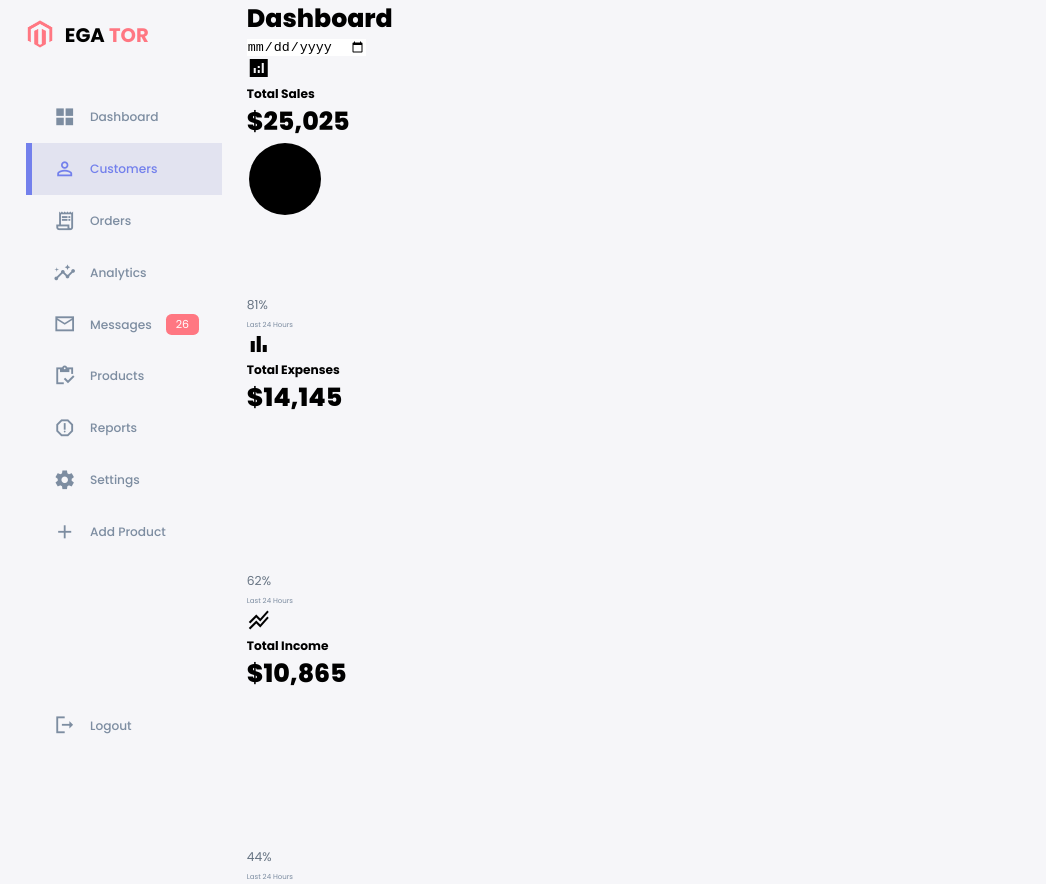
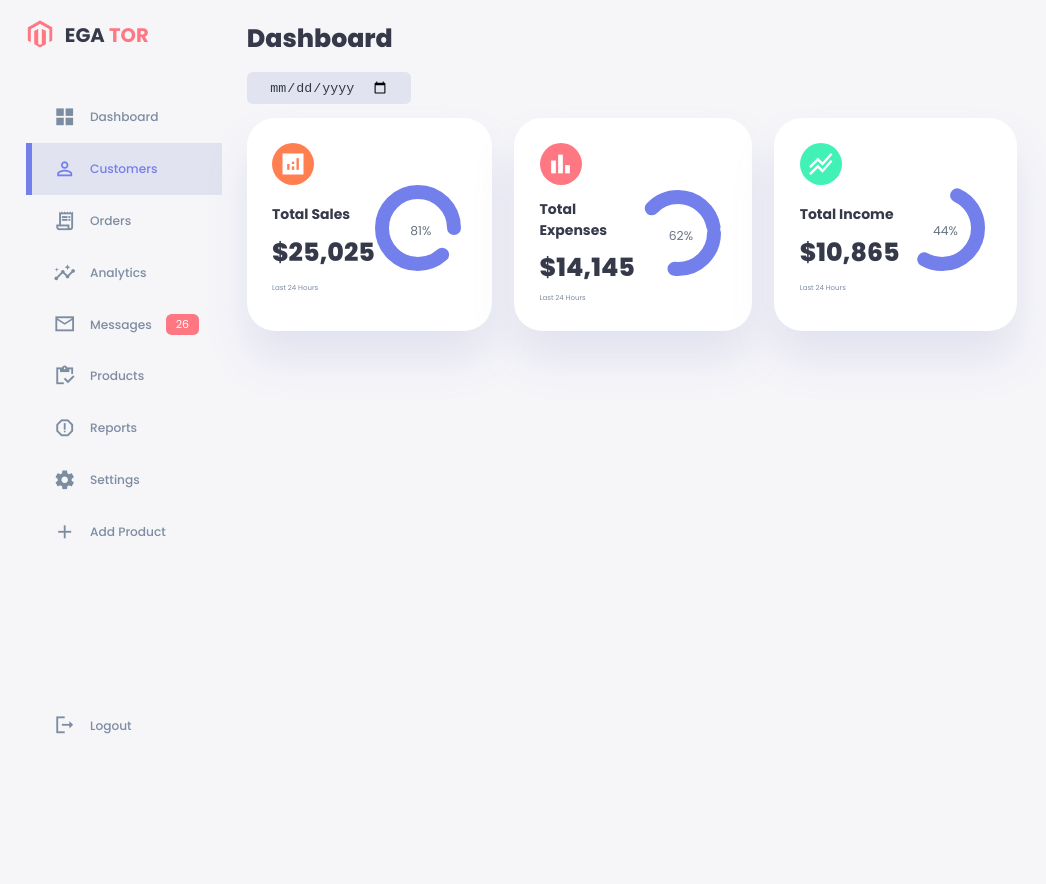
Before and after one commit to mhasan09/material_dashboard, a plain HTML site: page index.html in a window 1280 px wide. Shown: the whole page, without its empty margins (0-1046 px from the left). After the commit the page ends 800 px from the top, so only its background shows below. Drawn offline with Linux system fonts and the light colour scheme.

Commit message:
analytics section markup and css added

```diff
--- a/index.html
+++ b/index.html
@@ -103,7 +103,7 @@
                         </div>
                         <div class="progress">
                             <svg>
-                                <circle cx="'38" cy="38" r=""36></circle>
+                                <circle cx="38" cy="38" r="36"></circle>
                             </svg>
                             <div class="number">
                                 <p>62%</p>
@@ -122,7 +122,7 @@
                         </div>
                         <div class="progress">
                             <svg>
-                                <circle cx="'38" cy="38" r=""36></circle>
+                                <circle cx="38" cy="38" r="36"></circle>
                             </svg>
                             <div class="number">
                                 <p>44%</p>
--- a/style.css
+++ b/style.css
@@ -47,6 +47,7 @@ body {
     background: var(--color-background);
     user-select: none;
     overflow-x: hidden;
+    color: var(--color-dark)
 }
 
 
@@ -234,3 +235,114 @@ aside .sidebar .message-count{
     font-size: 11px;
     border-radius: var(--border-radius-1);
 }
+
+/* ======================= MAIN =========================== */
+
+main{
+    margin-top: 1.4rem;
+
+}
+
+main .date{
+    display: inline-block;
+    background: var(--color-light);
+    border-radius: var(--border-radius-1);
+    margin-top: 1rem;
+    padding: 0.5rem 1.6rem;
+}
+
+main .date input[type="date"]{
+    background: transparent;
+    color: var(--color-dark);
+}
+
+main .insights{
+    display: grid;
+    grid-template-columns: repeat(3,1fr);
+    gap: 1.6rem;
+}
+
+main .insights > div{
+    background: var(--color-white);
+    padding: var(--card-padding);
+    border-radius: var(--card-border-radius);
+    margin-top: 1rem;
+    box-shadow: var(--box-shadow);
+    transition: all 300ms ease;
+
+}
+main .insights > div:hover{
+    box-shadow: none;
+
+}
+main .insights > div span{
+    background: coral;
+    padding: 0.5rem;
+    border-radius: 50%;
+    color: var(--color-white);
+    font-size: 2rem;
+}
+main .insights > div.expenses span{
+    background: var(--color-danger);
+}
+
+main .insights > div.income span{
+    background: var(--color-success);
+}
+
+main .insights > div .middle {
+    display: flex;
+    align-items: center;
+    justify-content: space-between;
+}
+
+main .insights h3{
+    margin: 1rem 0 0.6rem ;
+    font-size: 1rem;
+}
+
+main .insights .progress{
+    position: relative;
+    width: 92px;
+    height: 92px;
+    border-radius: 50%;
+}
+
+main .insights svg{
+    width: 7rem;
+    height: 7rem;
+}
+
+main .insights svg circle{
+    fill: none;
+    stroke: var(--color-primary);
+    stroke-width: 14;
+    stroke-linecap: round;
+    transform: translate(5px,5px);
+    stroke-dashoffset: 92;
+}
+main .insights .sales svg circle{
+    stroke-dashoffset: -30;
+    stroke-dasharray: 200;
+}
+
+main .insights .expenses svg circle{
+    stroke-dashoffset: 20;
+    stroke-dasharray: 80;
+}
+
+main .insights .income svg circle{
+    stroke-dashoffset: 35;
+    stroke-dasharray: 110;
+}
+main .insights .progress .number{
+    position: absolute;
+    top: 0;
+    left: 0;
+    height: 100%;
+    width: 100%;
+    display: flex;
+    justify-content: center;
+    align-items: center;
+
+}
```
